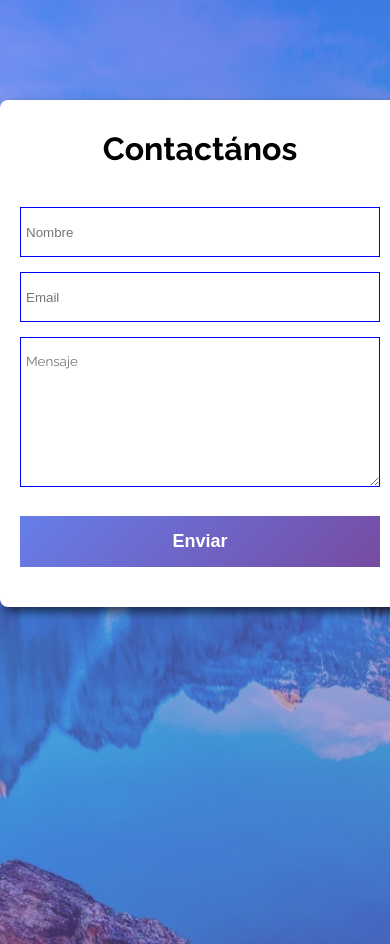
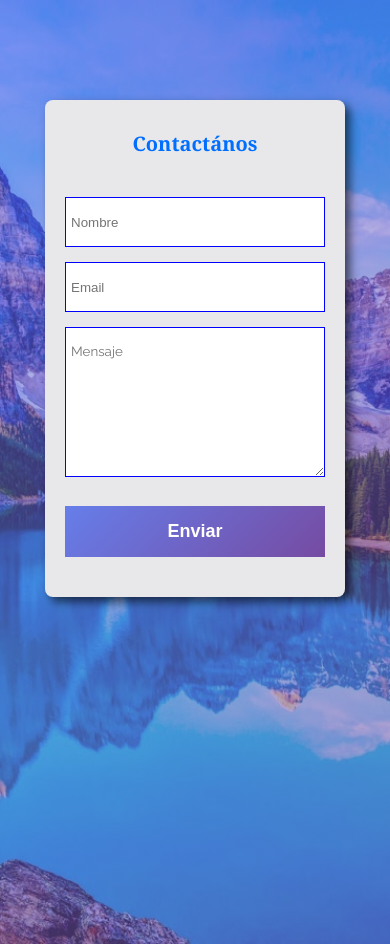
Before and after one commit to Pasculi/pageResponsiveDesign, a plain HTML site: page index.html in a window 390 px wide. Drawn offline with Linux system fonts and the light colour scheme.

Commit message:
Form responsivo

```diff
--- a/css/style.css
+++ b/css/style.css
@@ -76,3 +76,16 @@ body{
     background-image: var(--gradient1);
     transition:  background-image .3s;
 }
+
+@media screen and (max-width: 425px){
+    .container{
+        width: 300px;
+        background-color: #e8e8eb;
+    }
+    .title{
+        font-family: Georgia, 'Times New Roman', Times, serif;
+        font-size:20px;
+        color:rgb(0, 110, 255);
+
+    }
+}
```
